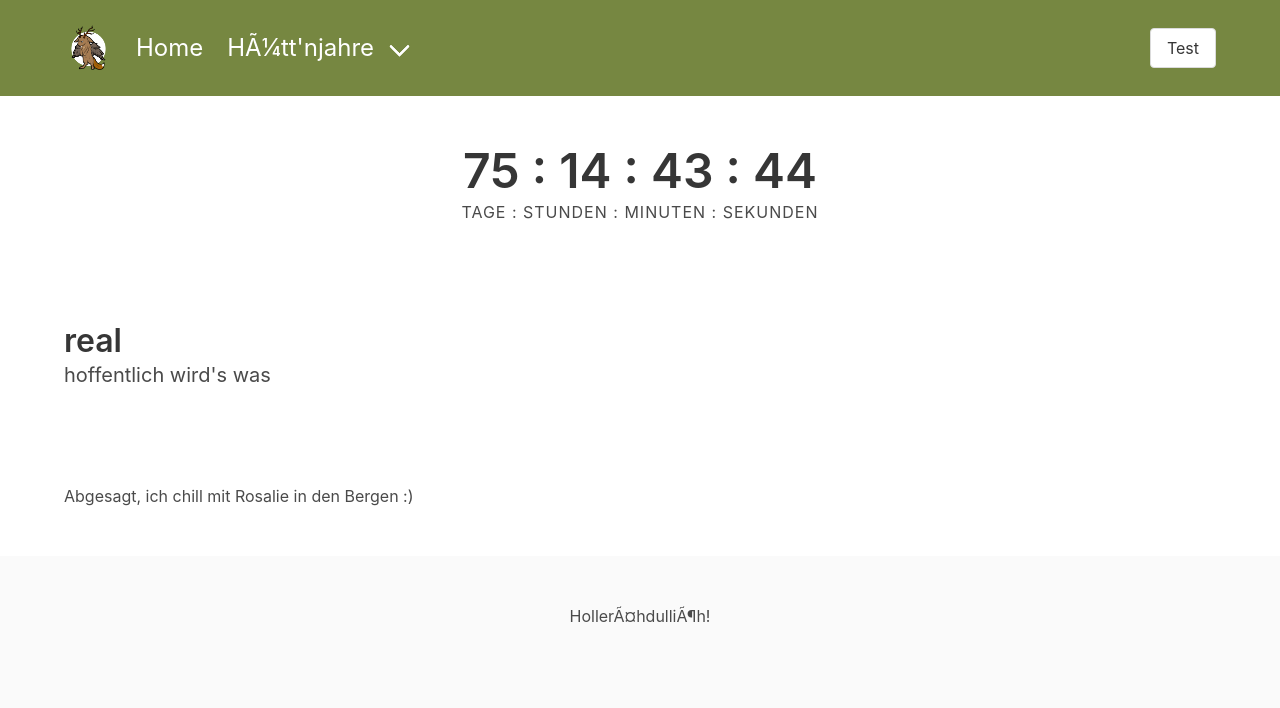
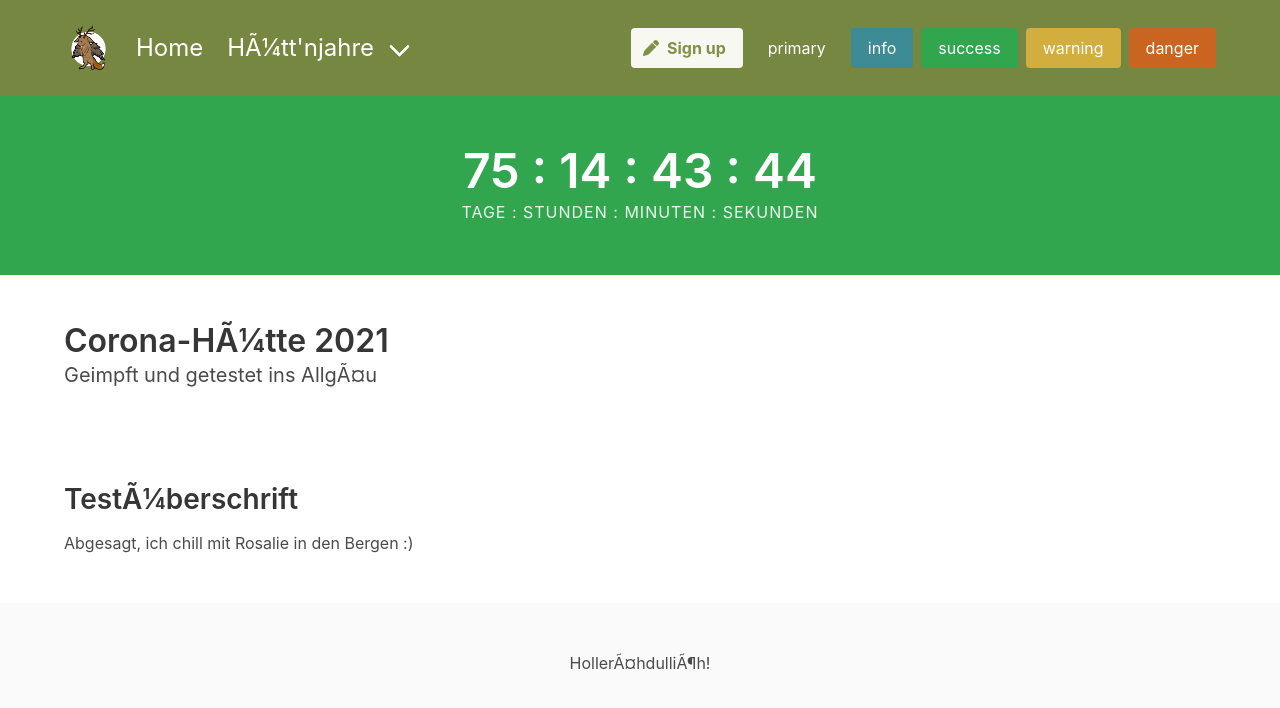
Before and after one commit to wolpertingers/gaudi, a Jekyll site: the page built from _posts/2021-08-12-real.md, in a window 1280 px wide. Shown: the top 708 px of the page. Built offline with Jekyll 4.4.1, drawn with Linux system fonts in a browser that asks for light colours; nearby versions of some CDN libraries.

Commit message:
made markdown renderable inside "content" div

```diff
--- a/_config.yml
+++ b/_config.yml
@@ -28,6 +28,9 @@ github_username: wolpertinger
 permalink: /:year/:title:output_ext
 future: true
 
+# Markdown
+makrdown: kramdown
+
 # Build settings
 plugins:
   - jekyll-feed
--- a/_includes/head.html
+++ b/_includes/head.html
@@ -2,10 +2,11 @@
     <meta charset="uft-8">
     <meta name="viewport" content="width=device-width, initial-scale=1">
     <link rel="stylesheet" href="{{ site.baseurl }}/assets/css/cabinbulma.css">
-    <link rel="stylesheet" href="{{ site.baseurl }}/assets/css/default.css">
+    <link rel="stylesheet" href="{{ site.baseurl }}/assets/css/main.css">
     <link rel="apple-touch-icon" sizes="180x180" href="{{ site.baseurl }}/assets/favicon/apple-touch-icon.png">
     <link rel="icon" type="image/png" sizes="32x32" href="{{ site.baseurl }}/assets/favicon/favicon-32x32.png">
     <link rel="icon" type="image/png" sizes="16x16" href="{{ site.baseurl }}/assets/favicon/favicon-16x16.png">
     <link rel="manifest" href="{{ site.baseurl }}/assets/favicon/site.webmanifest">
     <script src="https://kit.fontawesome.com/c702fb8f68.js" crossorigin="anonymous"></script>
+    <script src = "https://ajax.googleapis.com/ajax/libs/jquery/2.1.1/jquery.min.js"></script>
 </head>
--- a/_includes/header.html
+++ b/_includes/header.html
@@ -30,33 +30,47 @@
                                 {% assign currentyear = post.date | date: "%Y" %}
                                 {% if currentyear != year %}
                                 {% unless forloop.first %}
-                                </div>
+                                <hr class="navbar-divider">
                                 {% endunless %}
-                                <div class="block">
-                                    <a href="{{ post.url }}" class="navbar-item is-fullwidth">{{ currentyear}} - {{ post.title }}</a>
+                                <a href="{{ post.url }}" class="navbar-item is-fullwidth">{{ currentyear}} - {{ post.title }}</a>
                                 {% assign year = currentyear %}
                                 {% else %}
                                 <a href="{{ post.url }}" class="navbar-item is-fullwidth">{{ currentyear}} - {{ post.title }}</a>
                                 {% endif %}
                             {% endfor %}
-                            </div>
                         </div>
                     </div>
                 </div>
                 <div class="navbar-end">
                     <div class="navbar-item">
-                        <button class="button modal-button" data-target="modal">Test</button>
+                        <div class="buttons">
+                            {% if page.layout == 'post' %}
+                                {% if page.allowSignup %}
+                                <a href="{{ page.link2signup }}" class="button is-primary is-light" target="_blank" rel="noopener noreferrer">
+                                    <span class="icon">
+                                        <i class="fas fa-pen"></i>
+                                    </span>
+                                    <span><strong>Sign up</strong></span>
+                                </a>
+                                {% else %}
+                                <button class="button is-primary is-light" disabled>
+                                    <span class="icon">
+                                        <i class="fas fa-pen"></i>
+                                    </span>
+                                    <span><strong>Sign up</strong></span>
+                                </button>
+                                {% endif %}
+                            {% endif %}
+
+                            <button class="button is-primary">primary</button>
+                            <button class="button is-info">info</button>
+                            <button class="button is-success">success</button>
+                            <button class="button is-warning">warning</button>
+                            <button class="button is-danger">danger</button>
+                        </div>
                     </div>
                 </div>
             </div>
         </div>
     </nav>
 </header>
-
-<div class="modal" id="modal">
-    <div class="modal-background"></div>
-    <div class="modal-content">
-        <p>Hello World!</p>
-    </div>
-    <button class="modal-close is-large" aria-label="close"></button>
-</div>
--- a/_layouts/default.html
+++ b/_layouts/default.html
@@ -19,10 +19,8 @@
         </section>
 
         <section class="section">
-            <div class="container">
-                <p>
-                    {{ content }}
-                </p>
+            <div class="content container">
+                {{ content }}
             </div>
         </section>
 
--- a/_layouts/post.html
+++ b/_layouts/post.html
@@ -7,8 +7,8 @@
 
         {% include header.html %}
 
-        <section class="section">
-            <div class="container has-text-centered">
+        <section class="hero is-success">
+            <div class="hero-body has-text-centered">
                 <h1 class="title is-1" id="countdown">COUNTDOWN</h1>
                 <h2 class="subtitle is-6 heading">tage : stunden : minuten : sekunden</h2>
             </div>
@@ -22,7 +22,7 @@
         </section>
 
         <section class="section">
-            <div class="container">
+            <div class="content container">
                 {{ content }}
             </div>
         </section>
--- a/_posts/2021-08-12-real.md
+++ b/_posts/2021-08-12-real.md
@@ -1,7 +1,11 @@
 ---
 layout: post
-title: real
-subtitle: hoffentlich wird's was
+title: Corona-Hütte 2021
+subtitle: Geimpft und getestet ins Allgäu
+allowSignup: true
+link2signup: https://forms.office.com/r/5USu34MibZ
 ---
 
+## Testüberschrift
+
 Abgesagt, ich chill mit Rosalie in den Bergen :)
```
Also changed, not shown: assets/css/main.css (renamed from assets/css/default.css).
